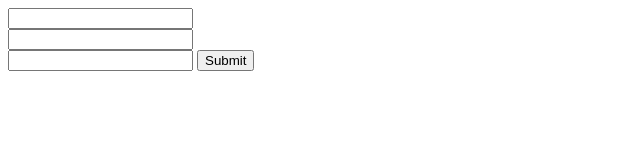
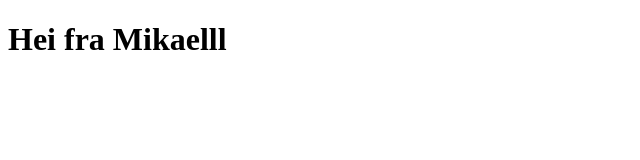
Before and after one commit to CrysG99/Agile, a plain HTML site: page index.html in a window 1280 px wide. Shown: the whole page, without its empty margins (0-640 px from the left). Drawn offline with Linux system fonts and the light colour scheme.

Commit message:
Update index.html

```diff
--- a/index.html
+++ b/index.html
@@ -8,14 +8,7 @@
 </head>
 
 <body>
-    <form action="input">
-        <input type="text" name="name">
-        <br>
-        <input type="text" name="email">
-        <br>
-        <input type="password" name="password">
-        <button type="submit" id="submit">Submit</button>
-    </form>
+    <h1>Hei fra Mikaelll</h1>
 </body>
 
 </html>
```
